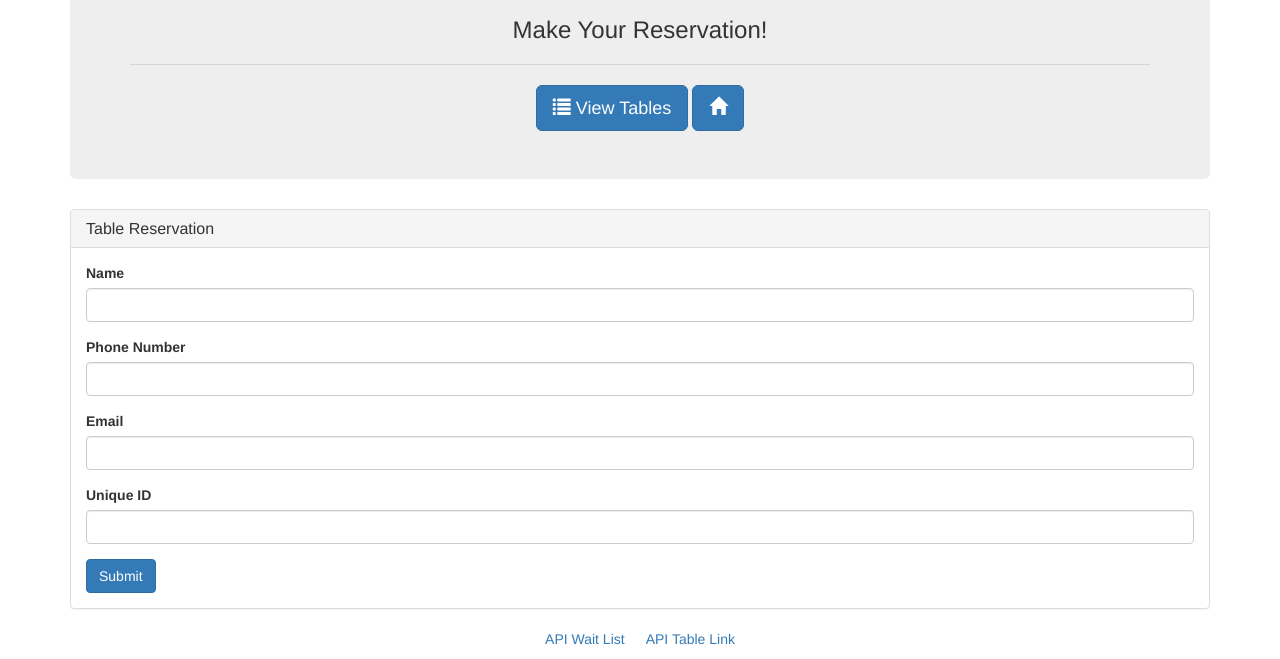
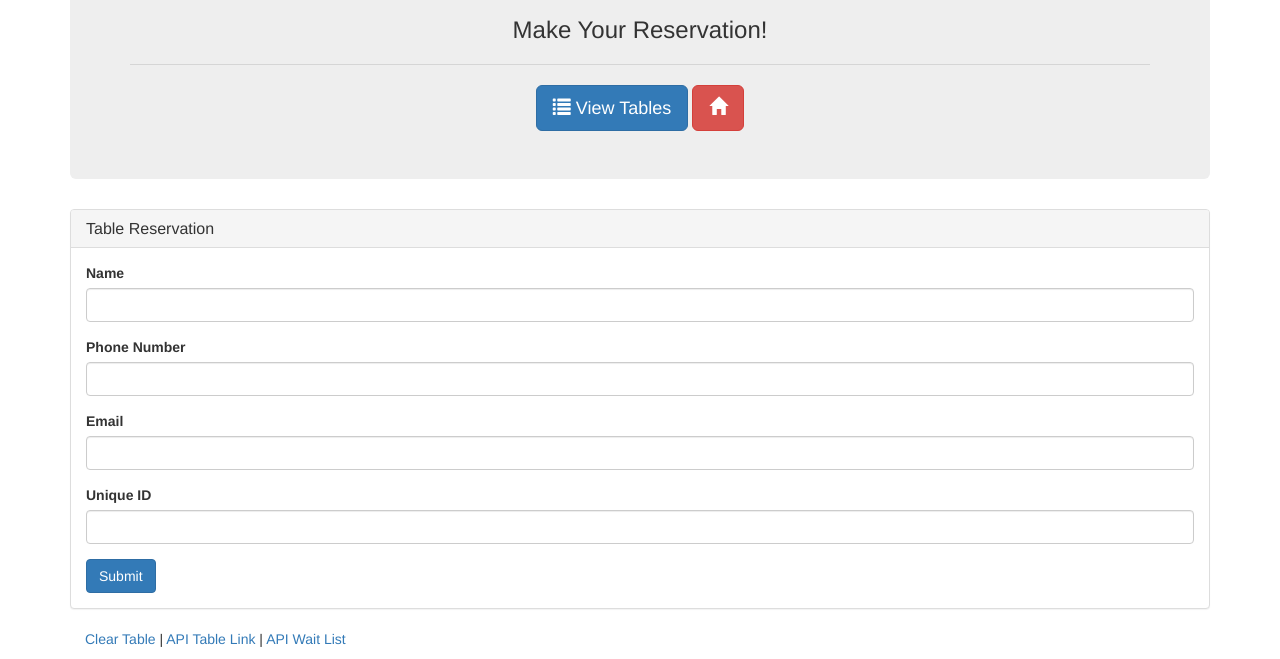
Before and after one commit to RDZobrist/hotRestaurant, a website: page reservation.html in a window 1280 px wide. Shown: the part 146-805 px from the top of the page. Drawn offline with nearby package versions, Linux system fonts and the light colour scheme.

Commit message:
fixed buttons

```diff
--- a/reservation.html
+++ b/reservation.html
@@ -20,7 +20,7 @@
                 <button type="button" class="btn btn-primary btn-lg"><span class="glyphicon glyphicon-list"></span> View Tables</button>
             </a>
             <a href="./index.html">
-                <button type="button" class="btn btn-lg btn-primary"><span class="glyphicon glyphicon-home"></span></button>
+                <button type="button" class="btn btn-lg btn-danger"><span class="glyphicon glyphicon-home"></span></button>
             </a>
         </div>
         <div class="row">
@@ -54,12 +54,15 @@
                 </div>
             </div>
         </div>
-        <div class="footer text-center">
-            <a href="#">API Wait List</a> &emsp;
-            <a href="#">API Table Link</a>
-        </div>
-    </div>
-<script type="text/javascript" src="restaurant.js"> </script>
+         <footer class="footer">
+           <div class="container">
+
+             <p><a href="#" id="clear">Clear Table</a> | <a href="/api/view">API Table Link</a> | <a href="/api/waitlist">API Wait List</a></p>
+           </div>
+         </footer>
+     </div>
+     <script type="text/javascript" src="restaurant.js"> </script>
 </body>
+</html>
 
 </html>
```
Also changed, not shown: index.html (+6 -5 lines).
